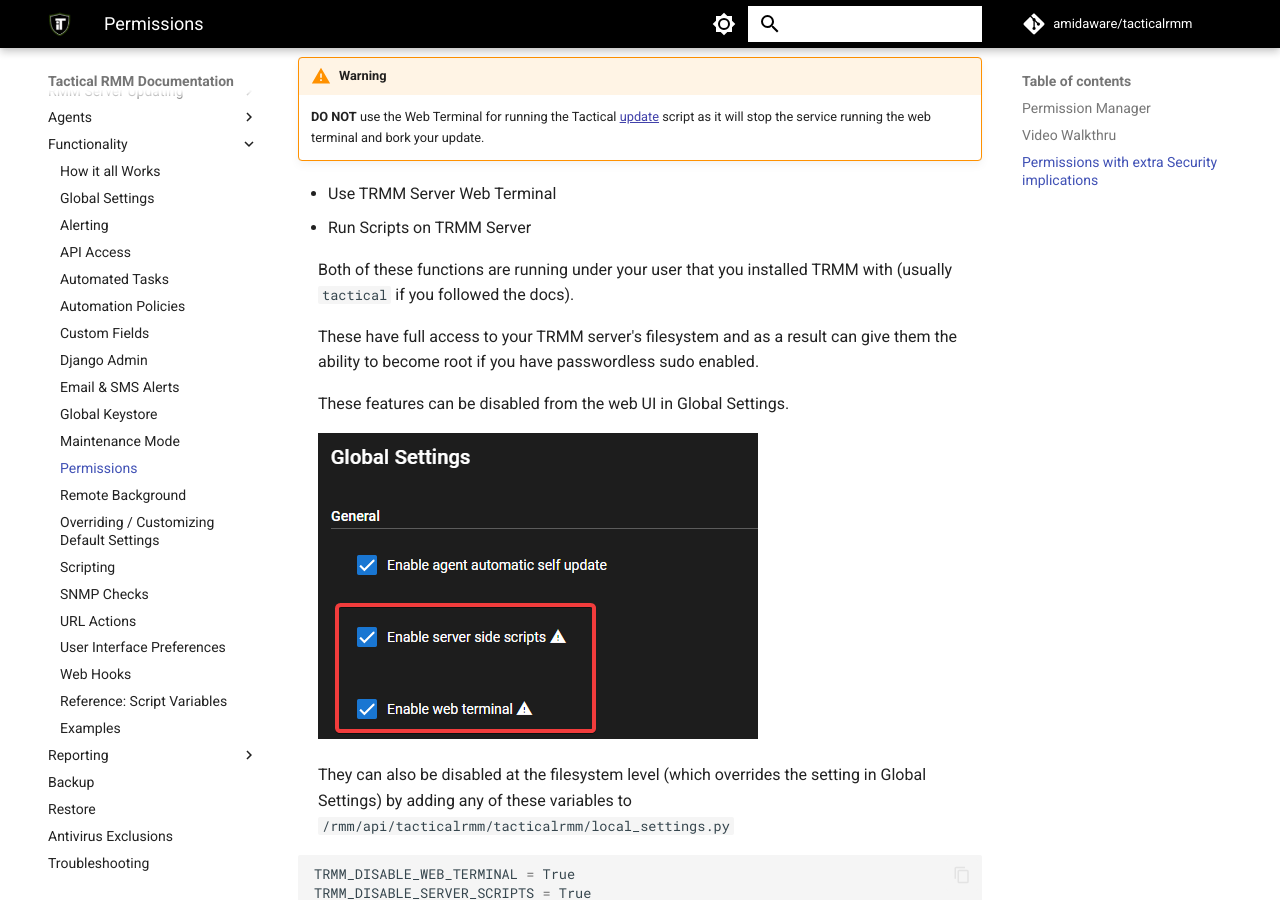
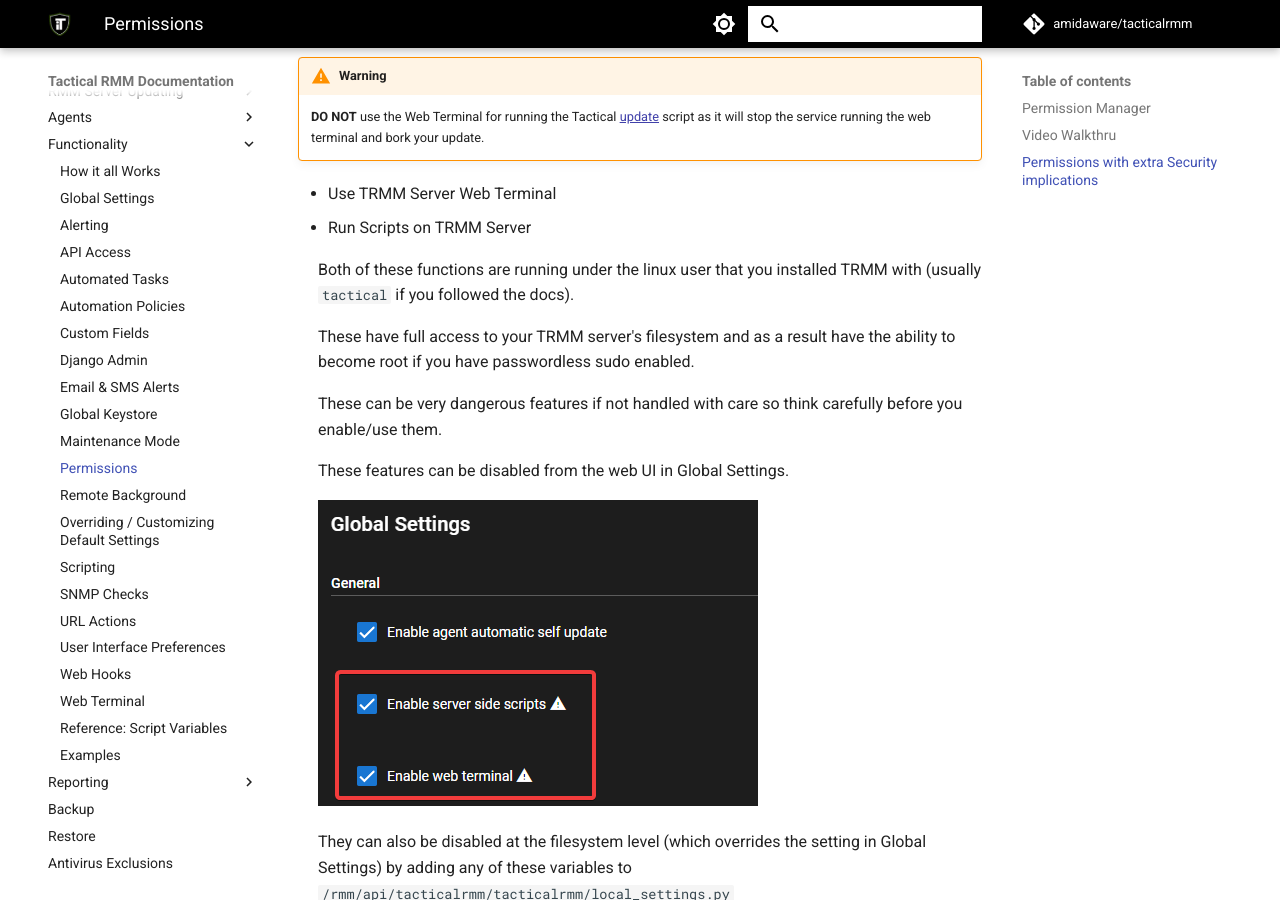
Before and after one commit to amidaware/trmm-docs, an MkDocs documentation site: the page built from docs/functions/permissions.md, in a window 1280 px wide and 900 px high, scrolled down 1181 px. Built offline with MkDocs 1.6.1 and Material for MkDocs 9.7.7, drawn with Linux system fonts in a browser that asks for light colours; comment, search, counter and statistics services are not loaded.

Commit message:
more docs stuff for 0.19.0

```diff
--- a/docs/functions/permissions.md
+++ b/docs/functions/permissions.md
@@ -33,9 +33,11 @@
 * Use TRMM Server Web Terminal
 * Run Scripts on TRMM Server
 
-Both of these functions are running under your user that you installed TRMM with (usually `tactical` if you followed the docs).
+Both of these functions are running under the linux user that you installed TRMM with (usually `tactical` if you followed the docs).
 
-These have full access to your TRMM server's filesystem and as a result can give them the ability to become root if you have passwordless sudo enabled.
+These have full access to your TRMM server's filesystem and as a result have the ability to become root if you have passwordless sudo enabled.
+
+These can be very dangerous features if not handled with care so think carefully before you enable/use them.
 
 These features can be disabled from the web UI in Global Settings.
 
--- a/mkdocs.yml
+++ b/mkdocs.yml
@@ -36,6 +36,7 @@
       - "URL Actions": functions/url_actions.md
       - "User Interface Preferences": functions/user_ui.md
       - "Web Hooks": functions/webhooks.md
+      - "Web Terminal": functions/web_terminal.md
       - "Reference: Script Variables": script_variables.md
       - "Examples": functions/examples.md
   - Reporting:
```
Also changed, not shown: docs/functions/alerting.md (+4 -0 lines), docs/functions/global_settings.md (+1 -0 lines), docs/functions/snmp_checks.md (+6 -0 lines), docs/functions/web_terminal.md (added, +7 -0 lines), docs/functions/webhooks.md (+1 -1 lines).
